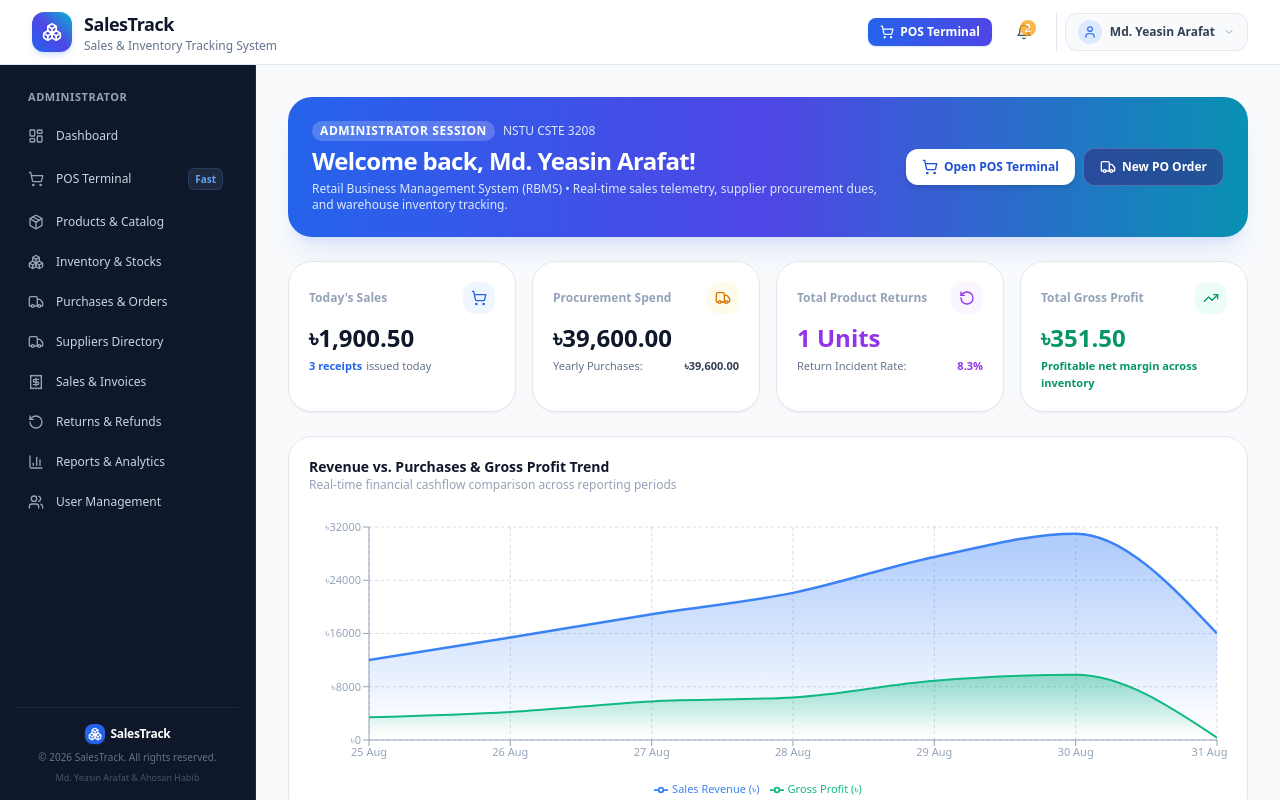
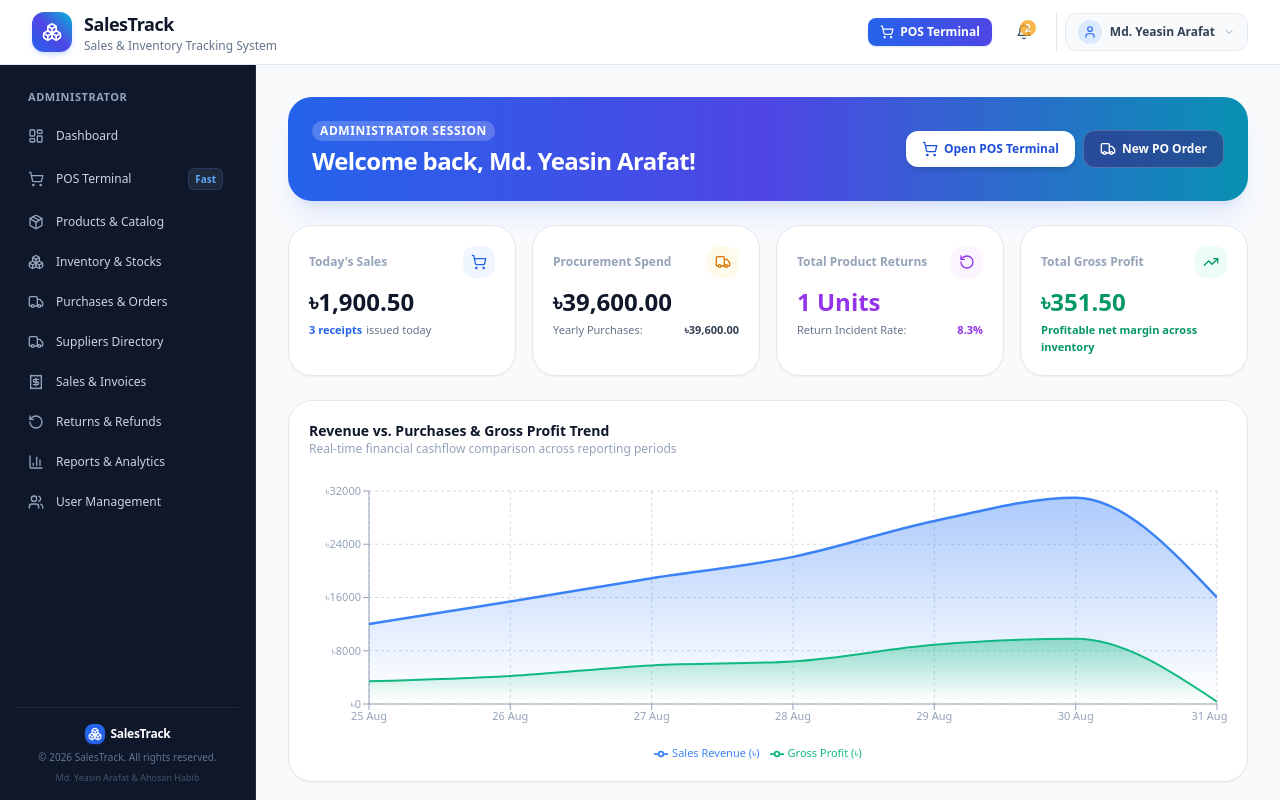
Before and after one commit to 77Arafat383/SuperShop, a Next.js app: page / in a window 1280 px wide. Built offline with nearby package versions, Linux system fonts and the light colour scheme.

Commit message:
clean: simplify dashboard text and format role option labels on login page

```diff
--- a/src/app/dashboard/page.tsx
+++ b/src/app/dashboard/page.tsx
@@ -38,14 +38,11 @@ export default function DashboardPage() {
             <span className="text-xs font-bold uppercase tracking-wider px-2 py-0.5 rounded-full bg-white/20">
               {currentUser?.role || 'Guest'} Session
             </span>
-            <span className="text-xs text-blue-100">NSTU CSTE 3208</span>
           </div>
           <h1 className="text-2xl font-black tracking-tight mt-1">
             Welcome back, {currentUser?.name}!
           </h1>
-          <p className="text-xs text-blue-100 mt-1 max-w-xl">
-            Retail Business Management System (RBMS) • Real-time sales telemetry, supplier procurement dues, and warehouse inventory tracking.
-          </p>
+
         </div>
 
         {/* Quick Action Buttons */}
--- a/src/app/login/page.tsx
+++ b/src/app/login/page.tsx
@@ -174,22 +174,20 @@ export default function LoginPage() {
           <button
             type="button"
             onClick={() => { setActiveTab('login'); setErrorMsg(''); setSuccessMsg(''); }}
-            className={`flex-1 py-2 rounded-lg text-xs font-bold transition ${
-              activeTab === 'login'
+            className={`flex-1 py-2 rounded-lg text-xs font-bold transition ${activeTab === 'login'
                 ? 'bg-blue-600 text-white shadow-md'
                 : 'text-slate-400 hover:text-white'
-            }`}
+              }`}
           >
             Sign In with Email
           </button>
           <button
             type="button"
             onClick={() => { setActiveTab('register'); setErrorMsg(''); setSuccessMsg(''); }}
-            className={`flex-1 py-2 rounded-lg text-xs font-bold transition ${
-              activeTab === 'register'
+            className={`flex-1 py-2 rounded-lg text-xs font-bold transition ${activeTab === 'register'
                 ? 'bg-blue-600 text-white shadow-md'
                 : 'text-slate-400 hover:text-white'
-            }`}
+              }`}
           >
             Apply for Account
           </button>
@@ -345,10 +343,10 @@ export default function LoginPage() {
                 onChange={(e) => setRequestedRole(e.target.value as UserRole)}
                 className="w-full bg-slate-950 border border-slate-800 rounded-xl px-3 py-2 text-xs text-white focus:outline-none focus:border-blue-500 transition"
               >
-                <option value="Cashier">Cashier (Point of Sale & Billing)</option>
-                <option value="Inventory Manager">Inventory Manager (Stock In/Out & Adjustments)</option>
-                <option value="Purchase Manager">Purchase Manager (Supplier Orders & Payments)</option>
-                <option value="Administrator">Administrator (System Approval Required)</option>
+                <option value="Cashier">Cashier</option>
+                <option value="Inventory Manager">Inventory Manager</option>
+                <option value="Purchase Manager">Purchase Manager</option>
+                <option value="Administrator">Administrator</option>
               </select>
               <p className="text-[11px] text-amber-400/90 mt-1">
                 Note: All new registrations require Administrator approval before access is granted.
```
